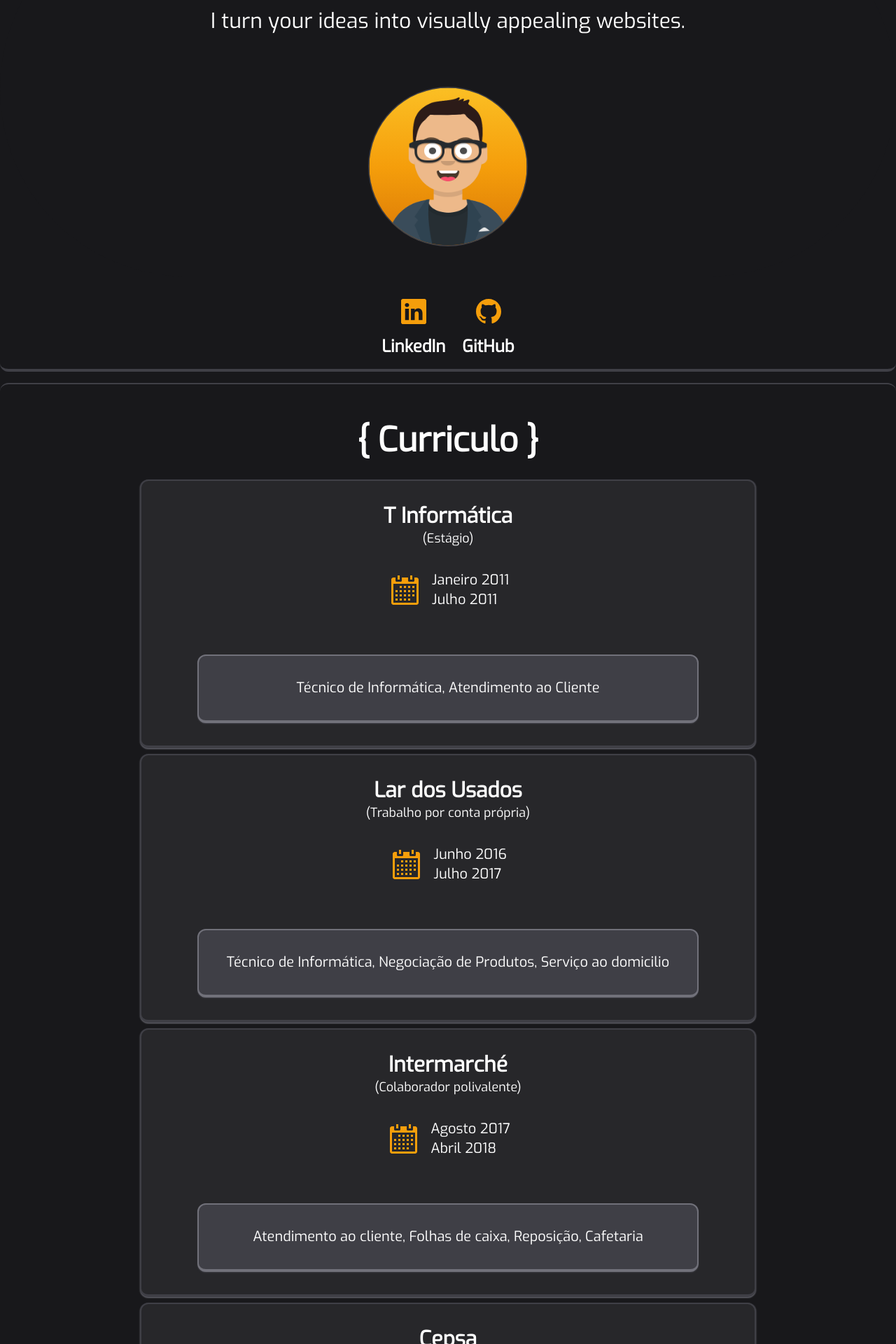
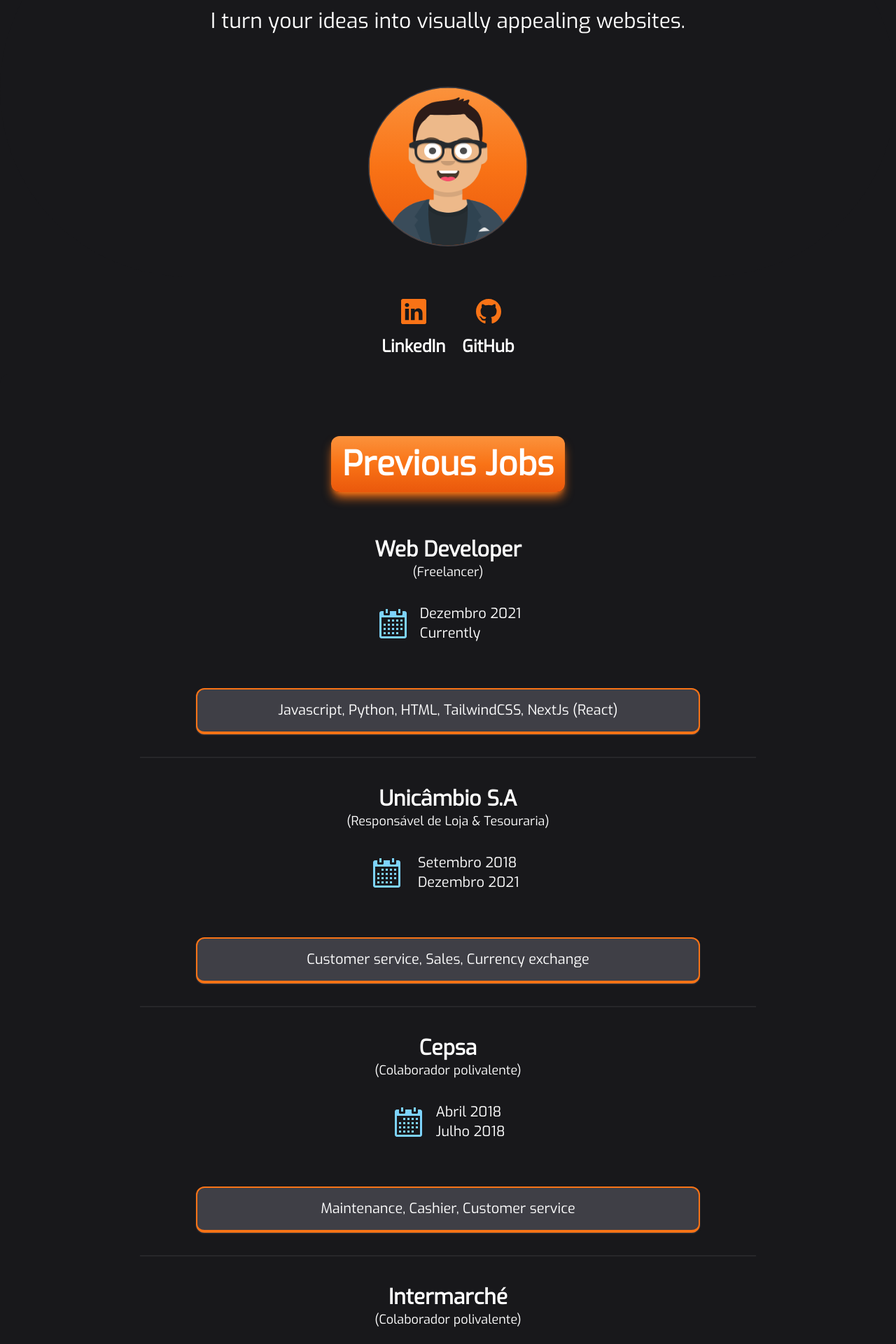
Before and after one commit to Filigs/next-portfolio, a Next.js app: page / in a window 1280 px wide. Shown: the part 140-2060 px from the top of the page at 70% size. Built offline with nearby package versions, Linux system fonts and the light colour scheme.

Commit message:
more accessibility updates

```diff
--- a/components/contacts.js
+++ b/components/contacts.js
@@ -6,8 +6,8 @@
   const contactCardStyles =
     "flex flex-col items-center gap-2 py-4 rounded-xl bg-inherit";
   const contactTextStyles =
-    "text-xl lg:text-2xl flex-wrap font-bold hover:text-amber-500";
-  const buttonStyles = "text-amber-500";
+    "text-xl lg:text-2xl flex-wrap font-bold hover:text-orange-500";
+  const buttonStyles = "text-orange-500";
   const contacts = {
     phone: "91 820 31 69",
     // email: "filipemartins.business@gmail.com",
@@ -17,7 +17,7 @@
   // links _blank
   // <a href="https://link.to/url" target="_blank" rel="noopener noreferrer"> ... <a/>
   return (
-    <div className="flex flex-col items-center justify-center leading-normal rounded-xl border-x-0 border-t-0 border-b-4 border-zinc-700 bg-inherit my-2">
+    <div className="flex flex-col items-center justify-center leading-normal rounded-xl border-0 bg-inherit my-2">
       <div id={"contacts"} className="grid grid-flow-col text-center gap-6">
         <div className={contactCardStyles}>
           <section className="items-end text-3xl lg:text-4xl px-2 pt-2 rounded-full">
--- a/components/hero.js
+++ b/components/hero.js
@@ -48,7 +48,7 @@
               width={300}
               height={300}
               // layout={"responsive"}
-              className="bg-gradient-to-t from-amber-600 via-amber-500 to-amber-400 rounded-full ring-2 ring-zinc-700 scale-75"
+              className="bg-gradient-to-t from-orange-600 via-orange-500 to-orange-400 rounded-full ring-2 ring-zinc-700 scale-75"
             />
           </section>
         </div>
--- a/components/tables.js
+++ b/components/tables.js
@@ -1,4 +1,4 @@
-import { GoCalendar } from "react-icons/go";
+import { GoCalendar, GoChecklist } from "react-icons/go";
 export default function Experience() {
   // array com estudos
   const education = [
@@ -21,14 +21,39 @@
   const jobs = [
     {
       id: 1,
-      nome: "T Informática",
-      tipo: "Estágio",
-      desc: "Técnico de Informática, Atendimento ao Cliente",
-      start: "Janeiro 2011",
-      end: "Julho 2011",
+      nome: "Web Developer",
+      tipo: "Freelancer",
+      desc: "Javascript, Python, HTML, TailwindCSS, NextJs (React)",
+      start: "Dezembro 2021",
+      end: "Currently",
     },
     {
       id: 2,
+
+      nome: "Unicâmbio S.A",
+      tipo: "Responsável de Loja & Tesouraria",
+      desc: "Customer service, Sales, Currency exchange",
+      start: "Setembro 2018",
+      end: "Dezembro 2021",
+    },
+    {
+      id: 3,
+      nome: "Cepsa",
+      tipo: "Colaborador polivalente",
+      desc: "Maintenance, Cashier, Customer service",
+      start: "Abril 2018",
+      end: "Julho 2018",
+    },
+    {
+      id: 4,
+      nome: "Intermarché",
+      tipo: "Colaborador polivalente",
+      desc: "Atendimento ao cliente, Folhas de caixa, Reposição, Cafetaria",
+      start: "Agosto 2017",
+      end: "Abril 2018",
+    },
+    {
+      id: 5,
       nome: "Lar dos Usados",
       tipo: "Trabalho por conta própria",
       desc: "Técnico de Informática, Negociação de Produtos, Serviço ao domicilio",
@@ -36,58 +61,24 @@
       end: "Julho 2017",
     },
     {
-      id: 3,
-      nome: "Intermarché",
-      tipo: "Colaborador polivalente",
-      desc: "Atendimento ao cliente, Folhas de caixa, Reposição, Cafetaria",
-      start: "Agosto 2017",
-      end: "Abril 2018",
-    },
-    {
-      id: 4,
-      nome: "Cepsa",
-      tipo: "Colaborador polivalente",
-      desc: "Manutenção, caixa e atendimento ao cliente",
-      start: "Abril 2018",
-      end: "Julho 2018",
-    },
-    {
-      id: 5,
-      nome: "Unicâmbio S.A",
-      tipo: "Responsável de Loja & Tesouraria",
-      desc: "Atendimento ao Cliente, Vendas, Negociação de câmbios",
-      start: "Setembro 2018",
-      end: "Dezembro 2021",
-    },
-    {
       id: 6,
-      nome: "Web Developer",
-      tipo: "Freelancer",
-      desc: "Javascript, Python, HTML, TailwindCSS, NextJs(React)",
-      start: "Dezembro 2021",
-      end: "Presente",
+      nome: "T Informática",
+      tipo: "Estágio",
+      desc: "Técnico de Informática, Atendimento ao Cliente",
+      start: "Janeiro 2011",
+      end: "Julho 2011",
     },
   ];
   // array com trabalhos
 
-  // por cada objecto dos arrays, quero que me de output ao return(...)
-  // for (let i = 0; i < jobs.length; i++) {
-  //   const job = jobs[i];
-  //   for (const name in job) {
-  //     if (Object.hasOwnProperty.call(job, name)) {
-  //       const element = job[name];
-  //     }
-  //   }
-  // }
-
   return (
-    <div className="block bg-inherit rounded-t-xl my-4">
+    <div className="block bg-inherit rounded-t-xl">
       <div className="mx-auto">
         <div className="flex flex-col gap-4">
-          <section className="p-10 lg:p-14 bg-zinc-900 span rounded-xl border-x-0 border-b-4 border-t-2 border-zinc-700">
-            <p className="text-center text-4xl xl:text-5xl font-black mb-8">
+          <section className="p-10 lg:p-14 bg-zinc-900 span rounded-xl border-0">
+            <p className="text-center text-4xl xl:text-5xl font-black my-8 bg-gradient-to-t from-orange-600 via-orange-500 to-orange-400 shadow-lg shadow-orange-500 max-w-fit mx-auto text-white p-4 rounded-xl">
               {" "}
-              {"{ Curriculo }"}
+              {"Previous Jobs"}
             </p>
             {jobs.map((job) => {
               return (
@@ -95,7 +86,7 @@
                   key={job.id}
                   py-14
                   // lg:py-20
-                  className="text-center bg-zinc-800 rounded-xl items-center my-2 py-8 xl:mx-36 border-x-2 border-b-4 border-t-2 border-zinc-700 shadow-sm shadow-zinc-500"
+                  className="text-center bg-zinc-900 items-center my-2 py-8 xl:mx-36 border-x-0 border-t-0 border-b-2 border-zinc-800"
                 >
                   <section className="max-w-fit mx-auto">
                     <div className="grid grid-flow-row leading-relaxed">
@@ -110,7 +101,7 @@
                       </p>
                     </div>
                     <div className="grid grid-flow-col grid-rows-2 p-8 gap-x-4 items-center font-normal text-lg lg:text-xl">
-                      <div className="row-span-2 text-4xl lg:text-5xl text-end text-amber-500">
+                      <div className="row-span-2 text-4xl lg:text-5xl text-end text-sky-300">
                         <GoCalendar />
                       </div>
                       <div className="col-span-2 baseline text-start ">
@@ -122,7 +113,7 @@
                     </div>
                   </section>
                   <section className="px-14 lg:px-20 pt-8 leading-loose">
-                    <p className=" font-light text-lg lg:text-xl rounded-xl p-8 bg-zinc-700  border-x-2 border-b-4 border-t-2 border-zinc-500 shadow-sm shadow-zinc-700">
+                    <p className="gap-2 font-light text-lg lg:text-xl rounded-xl p-4 bg-zinc-700  border-x-2 border-b-4 border-t-2 border-orange-500 shadow-sm shadow-zinc-700">
                       {job.desc}
                     </p>
                   </section>
```
